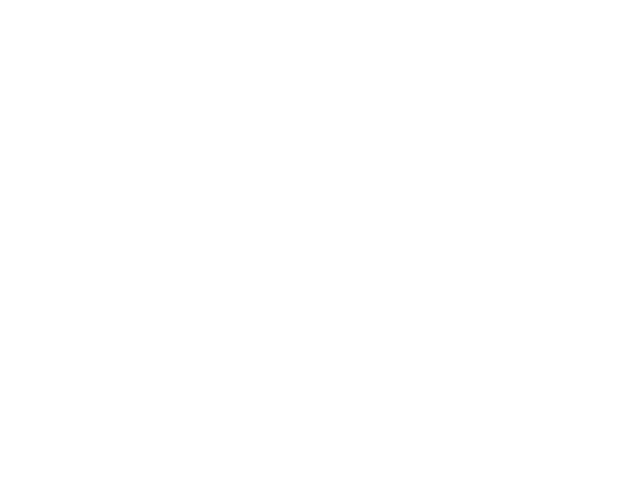
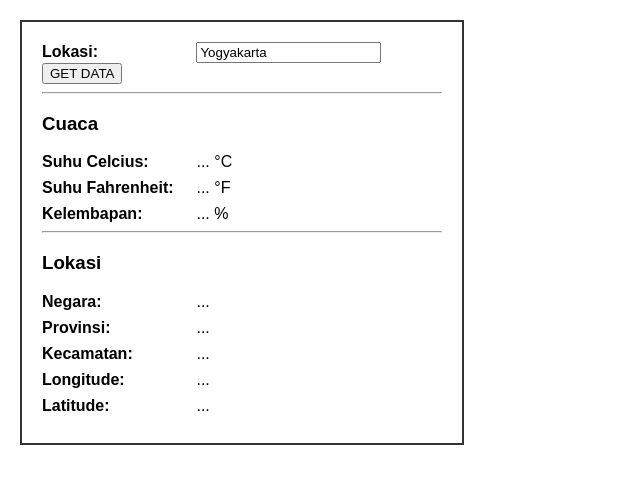
Before and after one commit to Yuzhong23/Perancangan-Web-Service, a plain HTML site: page index.html in a window 1280 px wide. Shown: the whole page, without its empty margins (0-640 px from the left). Drawn offline with nearby package versions, Linux system fonts and the light colour scheme.

Commit message:
Struktur tampilan utama (htmlnya)

```diff
--- a/index.html
+++ b/index.html
@@ -28,5 +28,45 @@
     <script src="https://cdnjs.cloudflare.com/ajax/libs/jquery/3.7.1/jquery.min.js"
 integrity="sha512-v2CJ7UaYy4JwqLDIrZUI/4hqeoQieOmAZNXBeQyjo21dadnwR+8ZaIJVT8EE2iyI61OV8e6M8PP2/4hpQINQ/g=="
 crossorigin="anonymous" referrerpolicy="no-referrer"></script>
+<div class="container">
+    <div>
+        <span class="label">Lokasi:</span>
+        <input type="text" id="lokasiInput" value="Yogyakarta" placeholder="Masukkan Lokasi">
+        <button id="getDataBtn">GET DATA</button>
+    </div>
+
+    <hr>
+
+    <h3>Cuaca</h3>
+    <div class="data-row">
+        <span class="label">Suhu Celcius:</span> <span id="suhuCelcius">...</span> 	&deg;C
+    </div>
+    <div class="data-row">
+        <span class="label">Suhu Fahrenheit:</span> <span id="suhuFahrenheit">...</span> &deg;F
+    </div>
+    <div class="data-row">
+        <span class="label">Kelembapan:</span> <span id="kelembapan">...</span> %
+    </div>
+
+    <hr>
+
+    <h3>Lokasi</h3>
+    <div class="data-row">
+        <span class="label">Negara:</span> <span id="negara">...</span>
+    </div>
+    <div class="data-row">
+        <span class="label">Provinsi:</span> <span id="provinsi">...</span>
+    </div>
+    <div class="data-row">
+        <span class="label">Kecamatan:</span> <span id="kota">...</span>
+    </div>
+    <div class="data-row">
+        <span class="label">Longitude:</span> <span id="longitude">...</span>
+    </div>
+    <div class="data-row">
+        <span class="label">Latitude:</span> <span id="latitude">...</span>
+    </div>
+
+</div>
     </body>
 </html>
```
